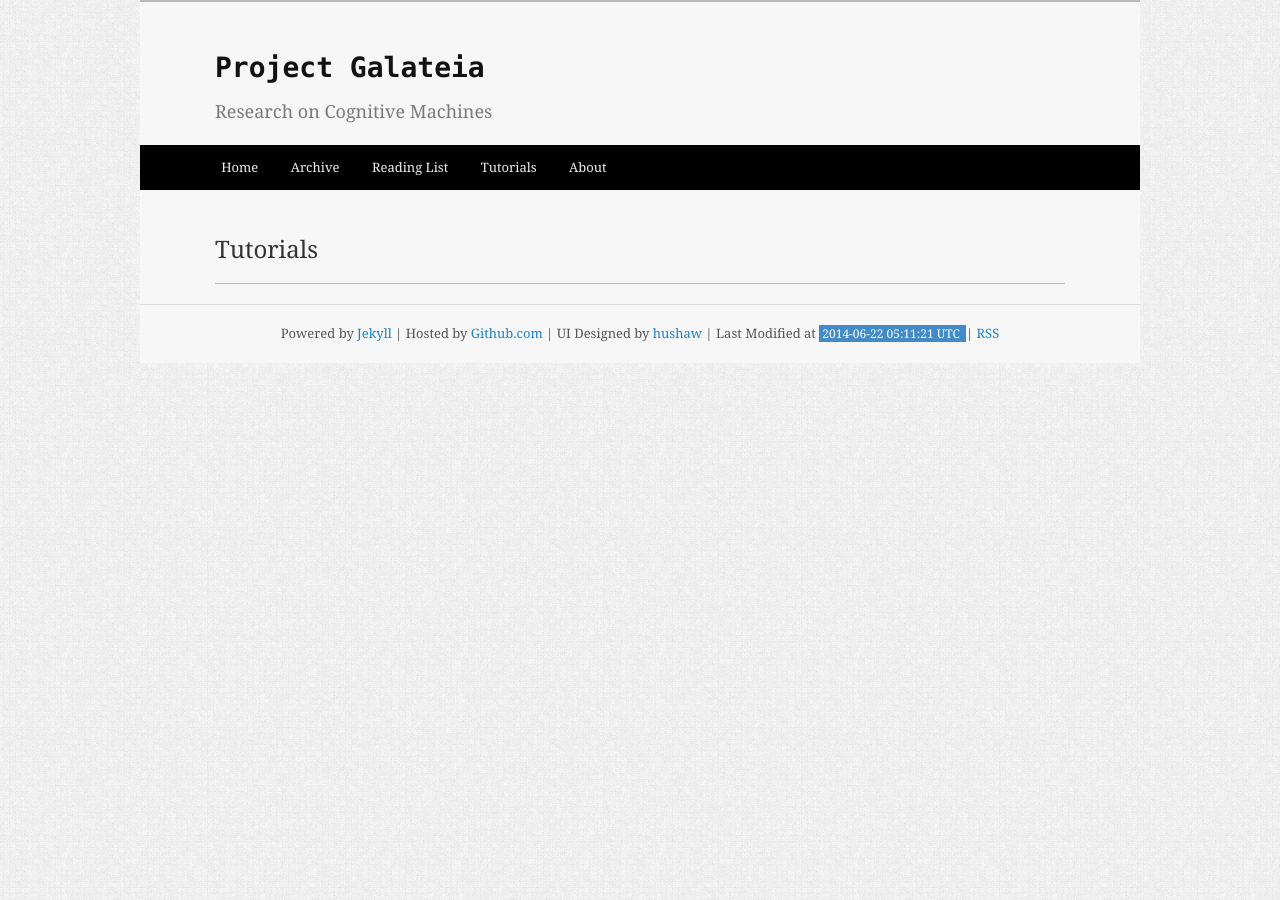
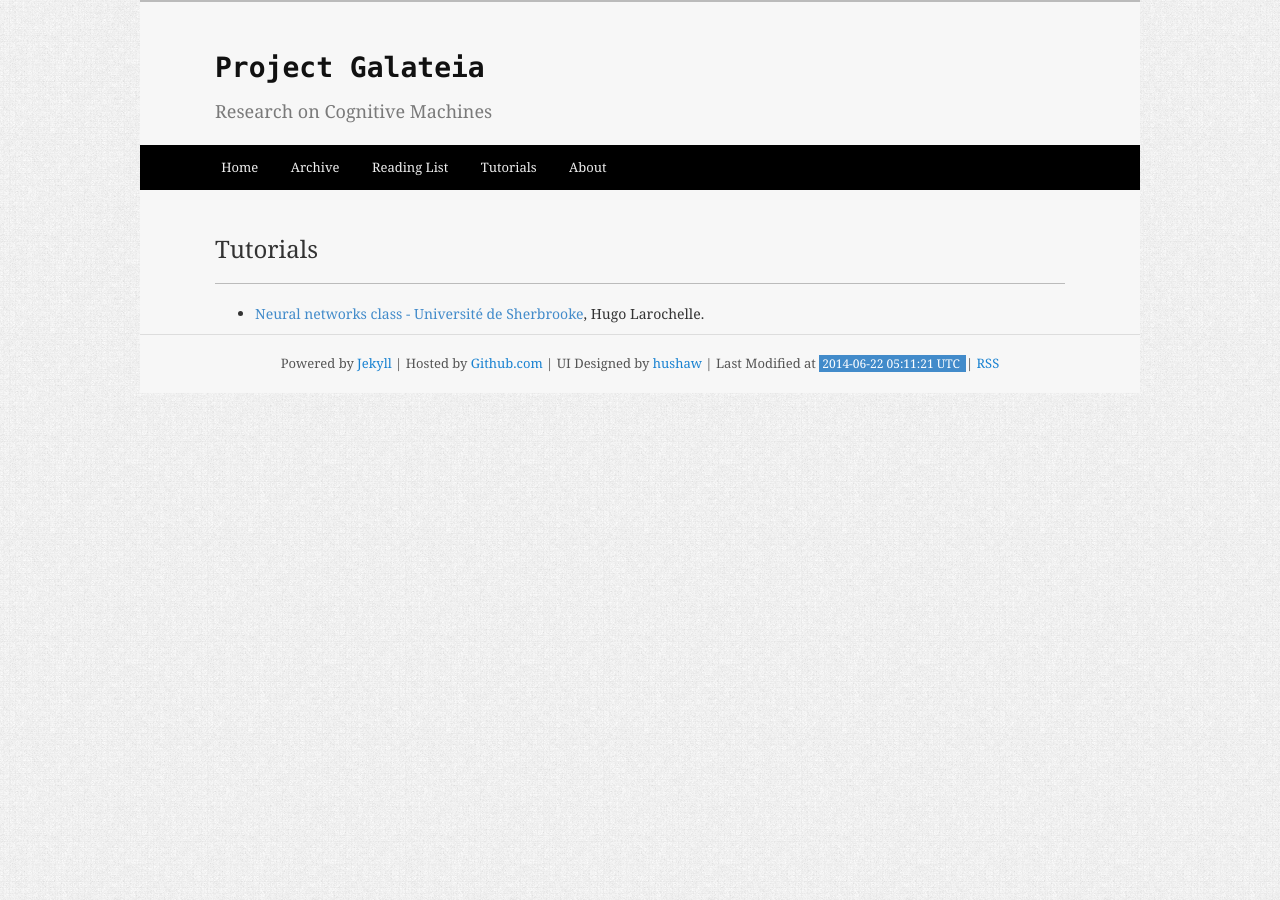
Before and after one commit to projectgalateia/projectgalateia.github.io, a Jekyll site: the page built from tutorial.html, in a window 1280 px wide. Built offline with Jekyll 4.4.1, drawn with Linux system fonts in a browser that asks for light colours; Markdown is read by kramdown in place of the engine named in the settings.

Commit message:
Update tutorial.html

```diff
--- a/tutorial.html
+++ b/tutorial.html
@@ -2,3 +2,7 @@
 layout: page
 title: Tutorials
 ---
+
+<ul>
+  <li><a href='http://www.youtube.com/playlist?list=PL6Xpj9I5qXYEcOhn7TqghAJ6NAPrNmUBH'>Neural networks class - Université de Sherbrooke</a>, Hugo Larochelle.</li>
+</ul>
```
